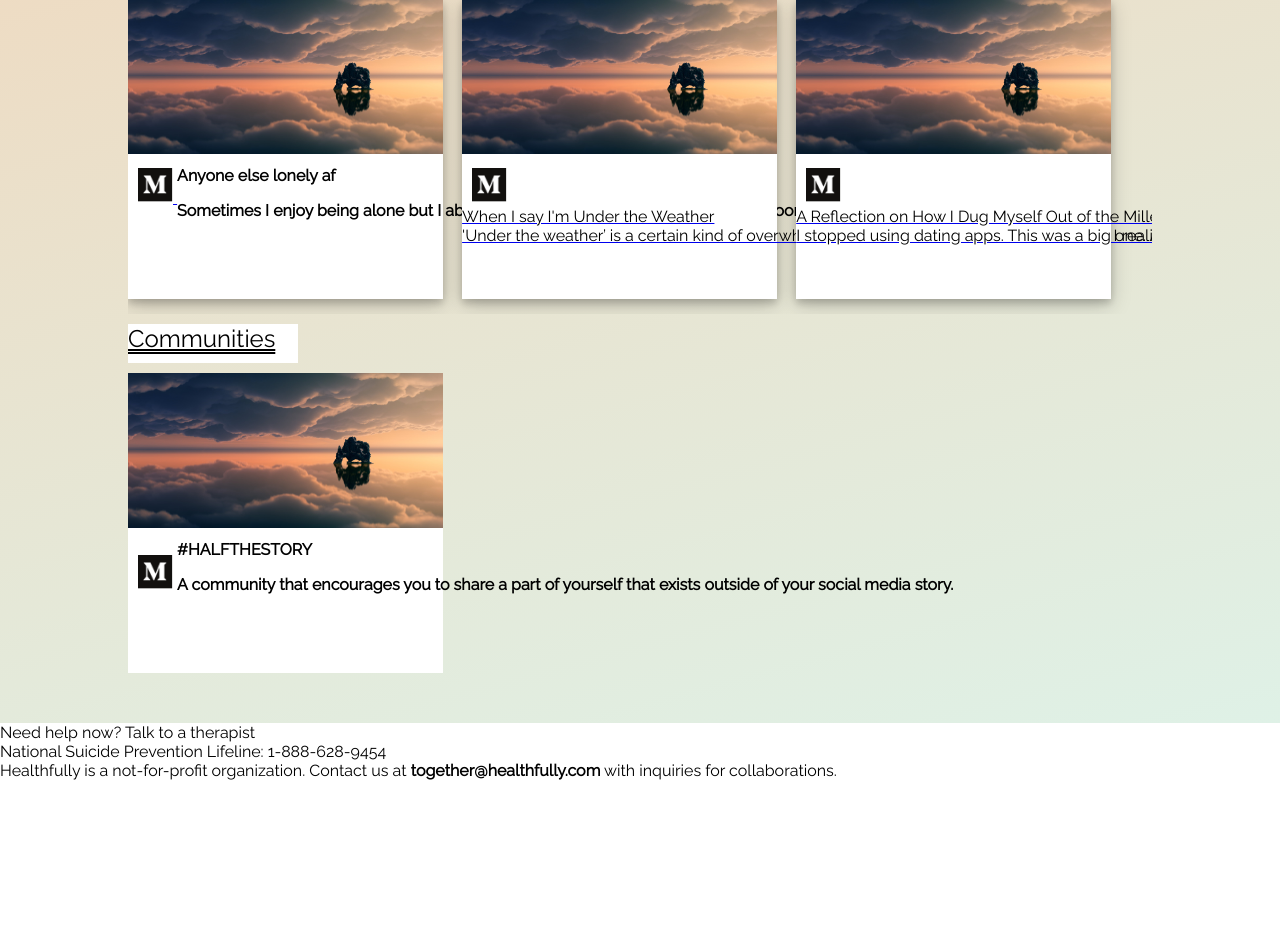
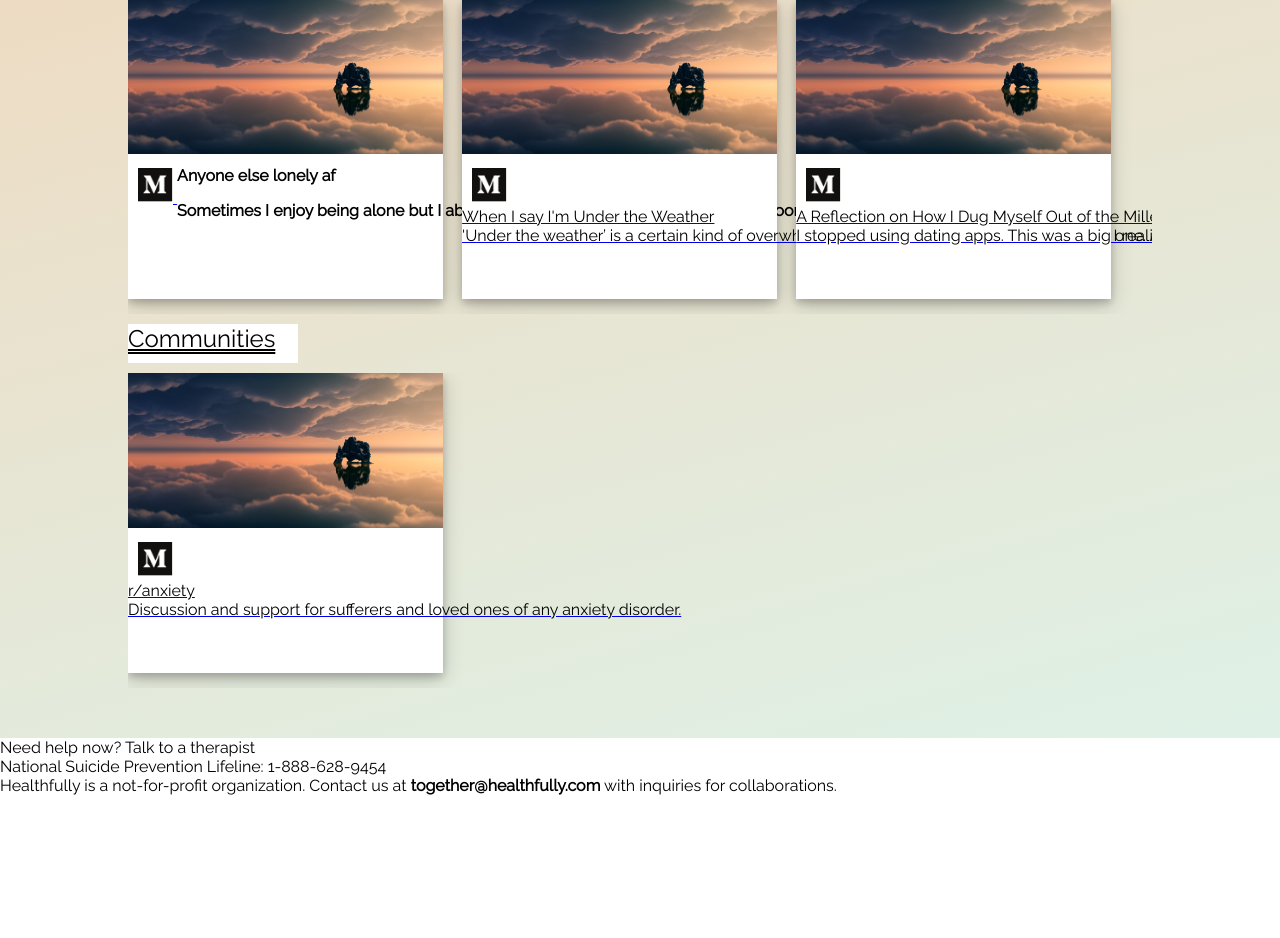
Before and after one commit to rileypredum/HMH19, a Django app: page /healthfully/ in a window 1280 px wide. Shown: the part 897-1835 px from the top of the page. Before the commit the page ends 1677 px from the top, so only its background shows below. Run offline with Django 3.2, Linux system fonts and the light colour scheme; some libraries are stand-ins or nearby versions.

Commit message:
styling changes
styling changes

```diff
--- a/mysite/healthfully/views.py
+++ b/mysite/healthfully/views.py
@@ -6,7 +6,10 @@
 
 client = MongoClient(port=27017)
 
+def showContent():
+	print("hiii");
+	return render(request, 'index.html', context={'showContentBool': 'true'})
 
 def index(request):
-	return render(request, 'index.html', context={})
+	return render(request, 'index.html', context={'showContentBool': 'false'})
     # return HttpResponse("Hello, world.")
--- a/mysite/templates/index.html
+++ b/mysite/templates/index.html
@@ -7,6 +7,7 @@
 	  <link rel="stylesheet"
 	         href="https://fonts.googleapis.com/css?family=Raleway">
 	  <link rel="stylesheet" href="{% static 'css/main.css' %}" type="text/css" />
+	  <script src="https://cdnjs.cloudflare.com/ajax/libs/jquery/3.3.1/jquery.min.js"></script>
 	</head>
 
 	<body style="min-height: 100vh; background: repeating-linear-gradient(-15deg, #DCF5ED, #FACAA6);">
@@ -49,7 +50,7 @@
 		</div>
 
 		<div style="text-align: center;">
-			<button style="">
+			<button>
 				Find Stories
 			</button>
 		</div>
@@ -59,25 +60,7 @@
 			- Thich Nhat Hahn
 		</div>
 
-<!-- db.getCollection("Communities").insert({
-    "title": "r/anxiety",
-    "preview": "Discussion and support for sufferers and loved ones of any anxiety disorder.",
-    "hyperlink": "https://www.reddit.com/r/Anxiety/"
-})
-
-db.getCollection("Communities").insert({
-    "title": "Group Support Rooms",
-    "preview": "7 Cups - Group Support Room for anxiety",
-    "hyperlink": "https://www.7cups.com/connect/groupChatrooms.php"
-})
-
-db.getCollection("Communities").insert({
-    "title": "#HALFTHESTORY",
-    "preview": "A community that encourages you to share a part of yourself that exists outside of your social media story",
-    "hyperlink": "https://www.instagram.com/halfthestory/?hl=en"
-}) -->
-
-		{% if showContent != "true" %}{% endif %}
+		{% if showContentBool != "true" %}
 		<div style="margin-left: 10%; margin-right: 10%; ">
 			<div style="margin-bottom: 10px">
 				<div style="text-decoration: underline double; font-size: 24px; margin-bottom: 10px; background: white; width: 210px; padding-bottom: 10px">Blogs and Stories</div>
@@ -129,21 +112,24 @@
 			<div>
 				<div style="text-decoration: underline double; font-size: 24px; margin-bottom: 10px; background: white; width: 170px; padding-bottom: 10px">Communities</div>
 				<div style="overflow-x: auto; white-space: nowrap;">
-				    <div style="width: 315px; height: 300px; margin-right: 15px; display: inline-block; background: white">
-						<img src="{% static 'images/sunset.jpg' %}" style="width: 315px; height: 155px"><br>
-						<div style="width: 100%">
-							<div style="margin-top: 10px; margin-left: 10px; display: inline-block;">
-								<img src="{% static 'logos/medium.png' %}" style="width: 35px; height: 35px;">
+				    <div class="tile">
+						<a href="https://www.reddit.com/r/Anxiety/">
+							<img src="{% static 'images/sunset.jpg' %}" class="tile-image"><br>
+							<div>
+								<div class="tile-icon">
+									<img src="{% static 'logos/medium.png' %}">
+								</div>
+								<div class="tile-text">
+									<span>r/anxiety</span><br/>
+									<div>Discussion and support for sufferers and loved ones of any anxiety disorder.</div>
+								</div>
 							</div>
-							<div style="font-weight: 700; line-height: 35px; height: 35px; display: inline-block;">
-								<span>#HALFTHESTORY</span><br/>
-								<span>A community that encourages you to share a part of yourself that exists outside of your social media story.</span>
-							</div>
-						</div>
+						</a>
 				    </div>
 				</div>
 			</div>
 		</div>
+		{% endif %}
 		<div class="footer">
 			<div>
 				Need help now? <a>Talk to a therapist</a>
@@ -152,6 +138,5 @@
 			<br/>
 			Healthfully is a not-for-profit organization. Contact us at <b>together@healthfully.com</b> with inquiries for collaborations.
 		</div>
-		<script src="https://ajax.googleapis.com/ajax/libs/jquery/1.11.1/jquery.min.js"></script>
 	</body>
 </html>
```
